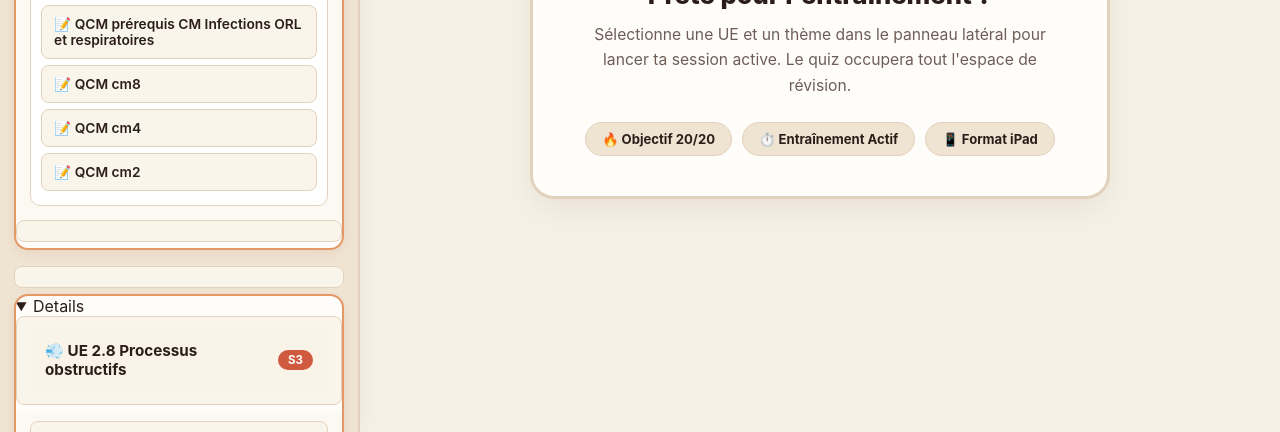
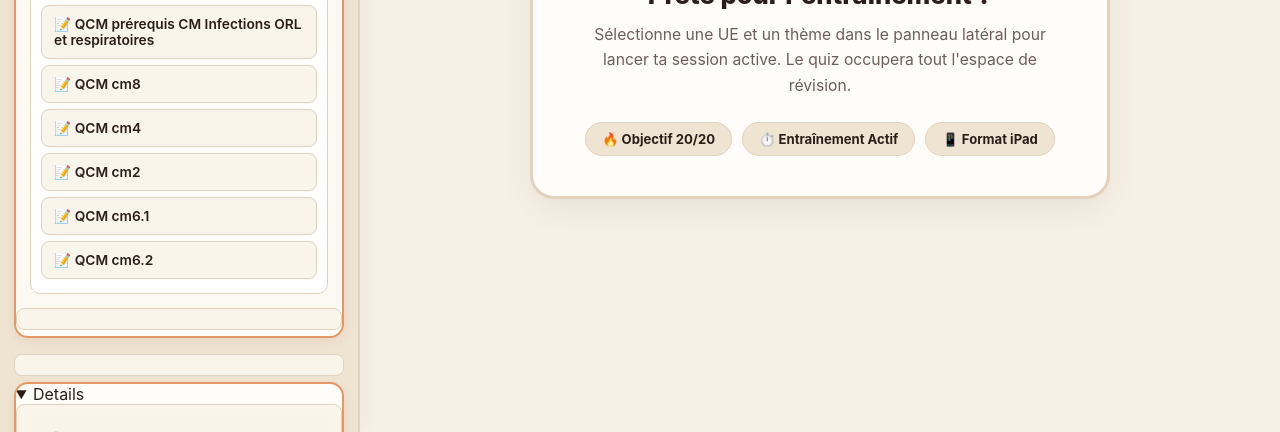
Before and after one commit to aisse4real/Revisions-ifsi-avc-jvr-25-28, a plain HTML site: page index.html in a window 1280 px wide. Shown: the part 368-800 px from the top of the page. Drawn offline with Linux system fonts and the light colour scheme.

Commit message:
Update index.html

```diff
--- a/index.html
+++ b/index.html
@@ -360,6 +360,10 @@
                 📝 QCM cm4
                         <a class="quiz-link" onclick="chargerQuiz('2.5/Qcmcm2.html', this)">
                 📝 QCM cm2
+                            <a class="quiz-link" onclick="chargerQuiz('2.5/Qcmcm61.html', this)">
+                📝 QCM cm6.1
+                                <a class="quiz-link" onclick="chargerQuiz('2.5/Qcmcm62.html', this)">
+                📝 QCM cm6.2
                 </div>
             </details>
 
```
